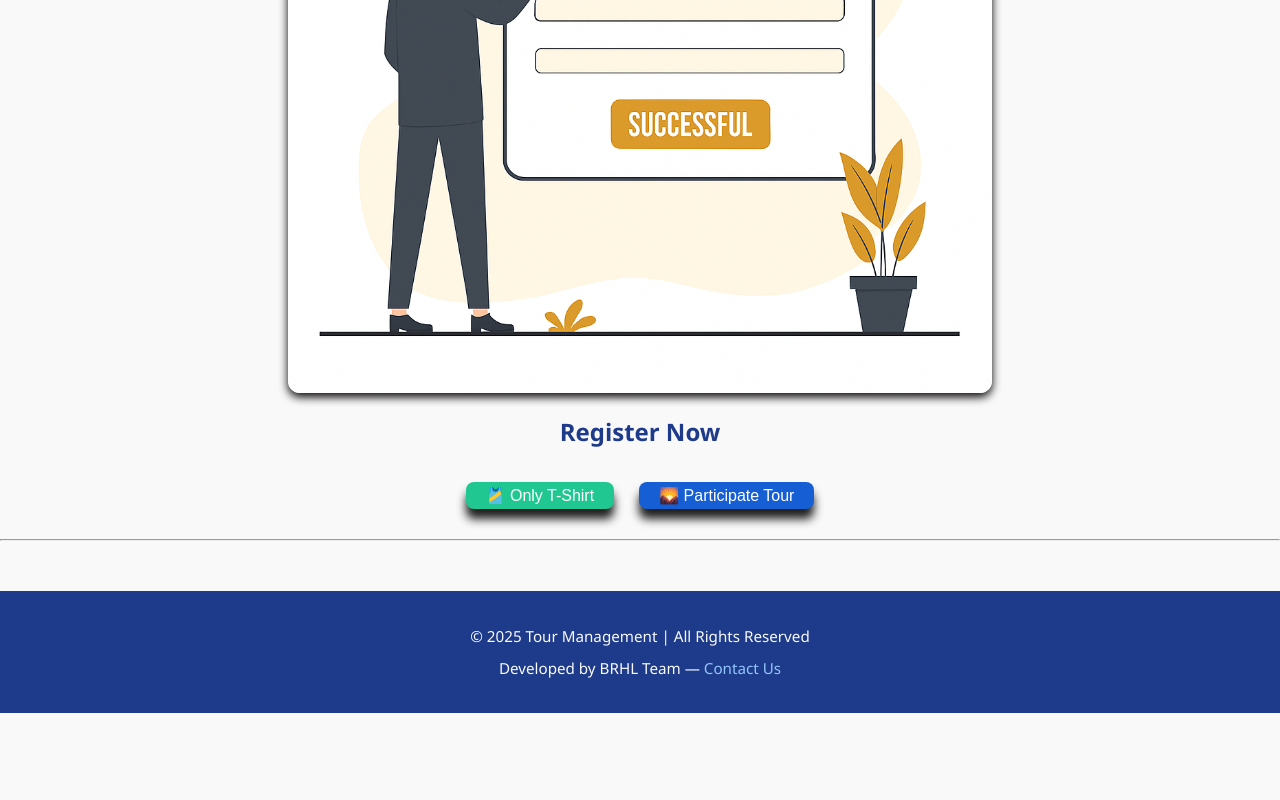
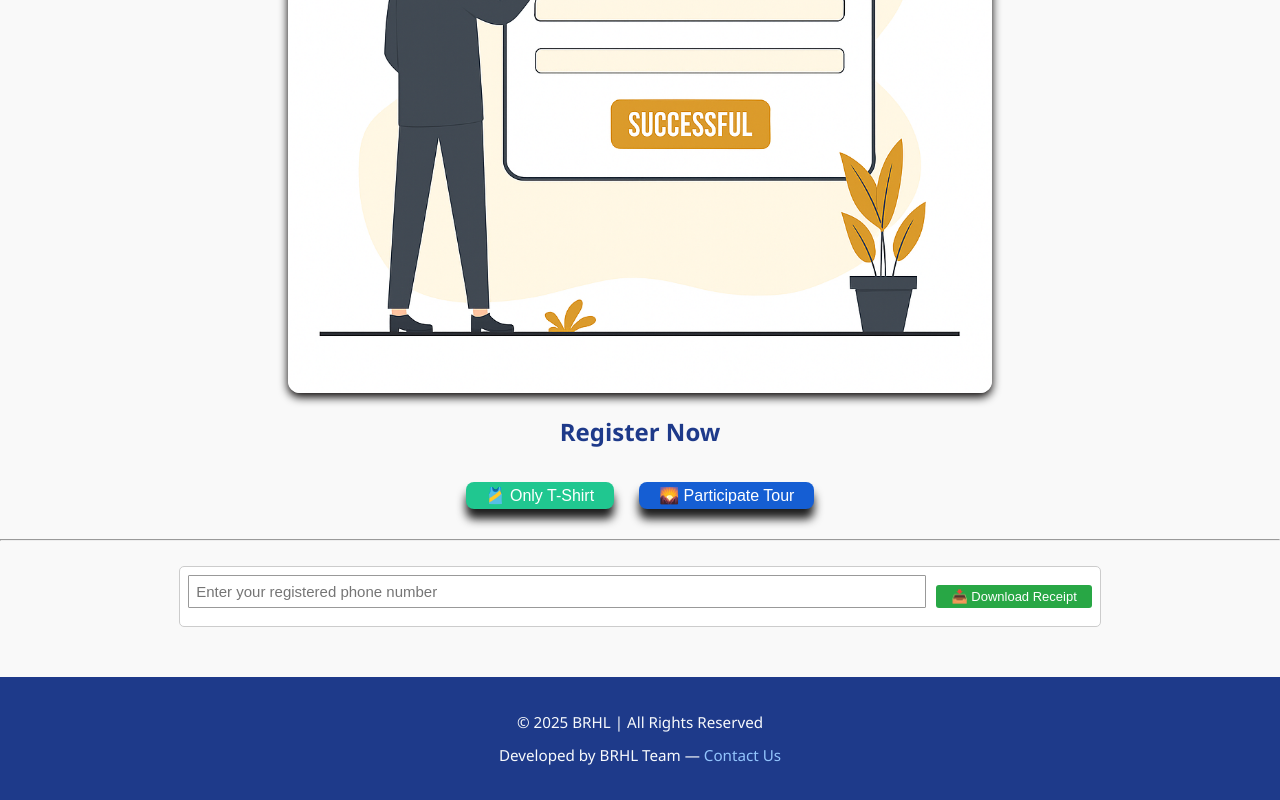
Before and after one commit to Shishir707/Tour-Management, a plain HTML site: page reg.html in a window 1280 px wide. Shown: the part 846-1646 px from the top of the page. Before the commit the page ends 1559 px from the top, so only its background shows below. Drawn offline with nearby package versions, Linux system fonts and the light colour scheme; some packages are replaced by stand-ins of ours; a script that the page names is missing.

Commit message:
Added DownLoad Recipt

```diff
--- a/reg.html
+++ b/reg.html
@@ -70,16 +70,27 @@
       Loading…
     </iframe>
   </div>
-</div>
+</div><br>
+
+ <div class="receipt-container">
+    <input
+      type="text"
+      id="phoneInput"
+      placeholder="Enter your registered phone number"
+    />
+    <button onclick="downloadReceipt()">📥 Download Receipt</button>
+  </div>
+
 
 
    <footer>
     <div class="footer-container">
-      <p>© 2025 Tour Management | All Rights Reserved</p>
+      <p>© 2025 BRHL | All Rights Reserved</p>
       <p>Developed by BRHL Team — <a href="tel:+8801611802209">Contact Us</a></p>
     </div>
   </footer>
 
+<script src="https://cdnjs.cloudflare.com/ajax/libs/jspdf/2.5.1/jspdf.umd.min.js"></script>
 <script src="https://cdn.jsdelivr.net/npm/sweetalert2@11"></script>
 <script src="script.js"></script>
 </body>
--- a/script.js
+++ b/script.js
@@ -238,3 +238,67 @@ function showForm(type) {
     tour.style.display = 'block';
   }
 }
+
+
+const { jsPDF } = window.jspdf;
+
+async function downloadReceipt() {
+  const phone = document.getElementById("phoneInput").value.trim();
+
+  if (!phone) {
+    Swal.fire("Missing Phone Number", "Please enter your registered phone number.", "warning");
+    return;
+  }
+
+  const endpoint = `https://script.google.com/macros/s/AKfycbx5B7_TnaWCzKwLMeqW92H4EsLrCpJhwHke45qgw2m0RywXDvTyoPn_U7BHNl0q6j5eCw/exec?phone=${phone}`;
+
+  try {
+    const response = await fetch(endpoint);
+    const data = await response.json();
+
+    if (data.error) {
+      Swal.fire("Not Found", "No registration found with this number.", "error");
+      return;
+    }
+
+    const doc = new jsPDF();
+
+    doc.setFontSize(16);
+    doc.text("🎫 BRHL Tour Registration Receipt", 20, 20);
+
+    doc.setFontSize(12);
+    doc.text(`Name: ${data.name || "N/A"}`, 20, 40);
+    doc.text(`Phone: ${data.phone}`, 20, 48);
+    doc.text(`Boarding Point: ${data.boarding || "N/A"}`, 20, 56);
+    doc.text(`T-Shirt Size: ${data.tshirt || "N/A"}`, 20, 64);
+    doc.text(`Payment Method: ${data.payment || "N/A"}`, 20, 72);
+    doc.text(`Reference: ${data.reference || "N/A"}`, 20, 80);
+
+    if (data.additional_participants) {
+      doc.text(`Additional Participants:`, 20, 90);
+      doc.text(`${data.additional_participants}`, 20, 98);
+    }
+
+    if (data.comments) {
+      doc.text(`Comments:`, 20, 110);
+      doc.text(`${data.comments}`, 20, 118);
+    }
+
+    doc.text(`Registration Time: ${new Date(data.timestamp).toLocaleString()}`, 20, 130);
+
+    doc.save(`BRHL_Receipt_${data.phone}.pdf`);
+
+    Swal.fire("Success", "Receipt downloaded successfully!", "success");
+  } catch (error) {
+    console.error("Fetch error:", error);
+    Swal.fire("Error", "Something went wrong. Please try again later.", "error");
+  }
+}
+
+function showSampleNotice() {
+  Swal.fire({
+    title: "Sample T-Shirt",
+    text: "A preview of the T-shirt will be added here soon!",
+    icon: "info",
+  });
+}
--- a/style.css
+++ b/style.css
@@ -680,3 +680,39 @@ img[alt="Registration"] {
 img[alt="Registration"]:hover {
   transform: scale(1.03);
 }
+
+.receipt-container {
+  max-width: 72%;
+  margin: 0 auto;
+  display: flex;
+  gap: 10px;
+  align-items: center;
+  padding: 8px;
+  background-color: white;
+  border: 1px solid #ccc;
+  border-radius: 5px;
+}
+
+.receipt-container input {
+  flex: 1;
+  padding: 7px;
+  font-size: 15px;
+  border: 1px solid #999;
+  border-radius: 1px;
+}
+
+.receipt-container button {
+  padding: 4px 15px;
+  font-size: 13px;
+  background-color: #28a745;
+  color: white;
+  border: none;
+  border-radius: 3px;
+  cursor: pointer;
+}
+
+.receipt-container button:hover,
+.receipt-container button:active {
+  background-color: #510fed;
+  color: rgb(39, 202, 24);
+}
```
Also changed, not shown: Index.html (+1 -1 lines), hostManage.html (+1 -1 lines).
